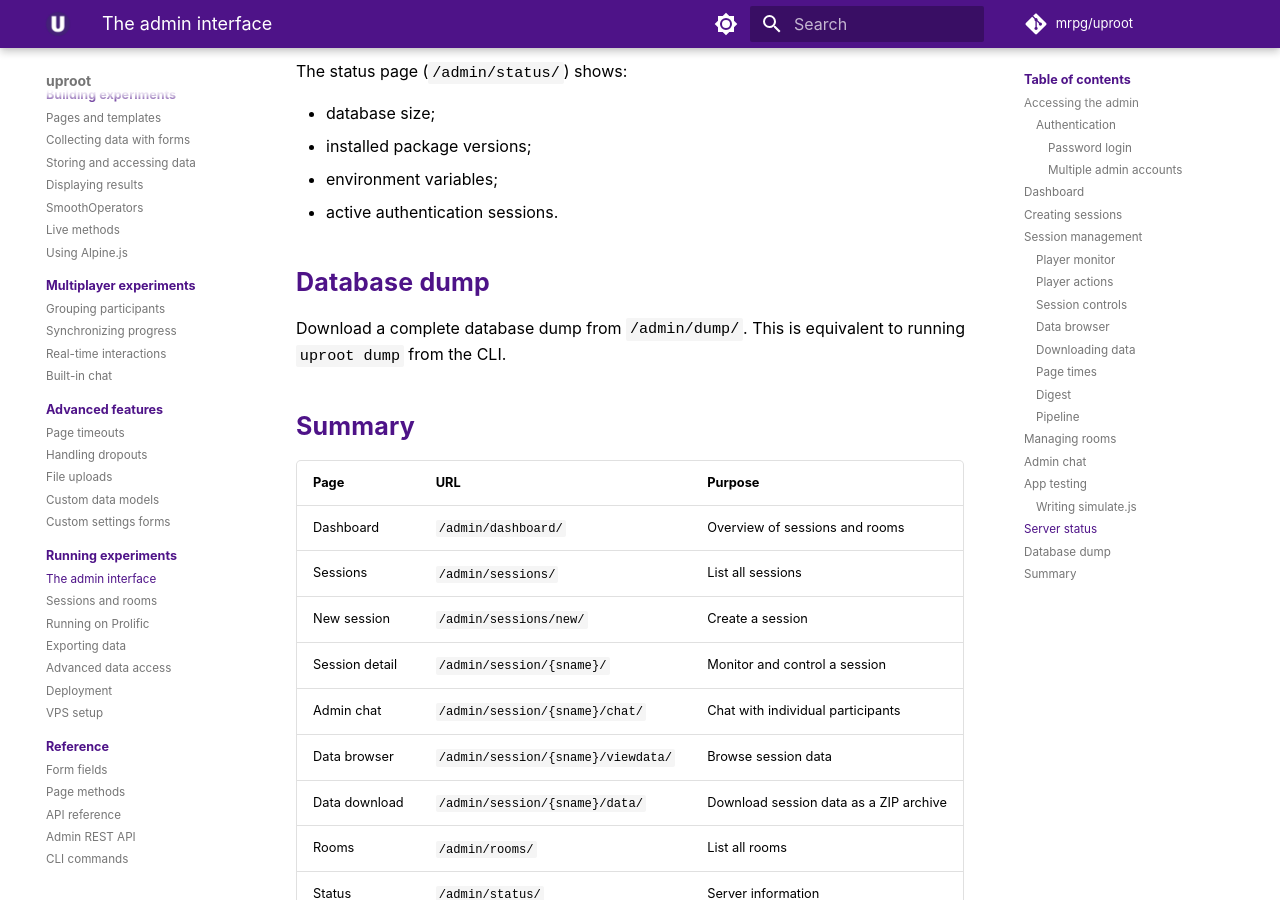
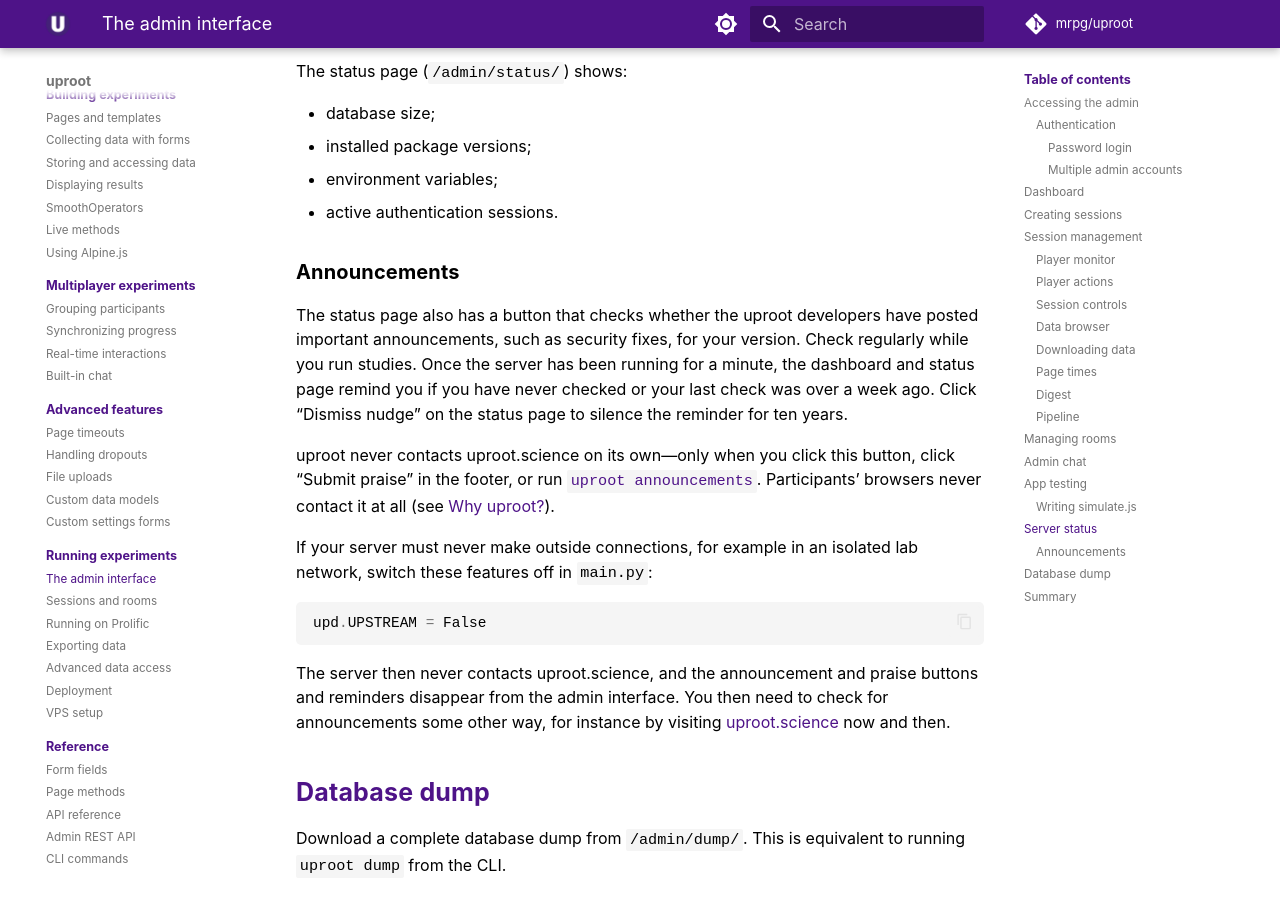
Before and after one commit to mrpg/uproot-docs, an MkDocs documentation site: the page built from docs/running/admin.md, in a window 1280 px wide and 900 px high, scrolled down 7756 px. Built offline with MkDocs 1.6.1 and Material for MkDocs 9.7.7, drawn with Linux system fonts in a browser that asks for light colours; some web fonts are replaced; comment, search, counter and statistics services are not loaded.

Commit message:
Document discreetness

````diff
--- a/docs/reference/cli.md
+++ b/docs/reference/cli.md
@@ -191,6 +191,16 @@ uproot examples
 
 Downloads and extracts all example apps into the current directory. Useful for learning and reference.
 
+### uproot announcements
+
+Check whether the uproot developers have posted important announcements for your version.
+
+```bash
+uproot announcements
+```
+
+This is the only command that contacts uproot.science, and only when you run it. It respects `upd.UPSTREAM = False` in `main.py` (see [Announcements](../running/admin.md#announcements)).
+
 ### uproot deployment
 
 Print the currently set `UPROOT_*` environment variables.
--- a/docs/running/admin.md
+++ b/docs/running/admin.md
@@ -252,6 +252,20 @@ The status page (`/admin/status/`) shows:
 - environment variables;
 - active authentication sessions.
 
+### Announcements
+
+The status page also has a button that checks whether the uproot developers have posted important announcements, such as security fixes, for your version. Check regularly while you run studies. Once the server has been running for a minute, the dashboard and status page remind you if you have never checked or your last check was over a week ago. Click “Dismiss nudge” on the status page to silence the reminder for ten years.
+
+uproot never contacts uproot.science on its own—only when you click this button, click “Submit praise” in the footer, or run [`uproot announcements`](../reference/cli.md#uproot-announcements). Participants’ browsers never contact it at all (see [Why uproot?](../why-uproot.md#your-participants-talk-only-to-your-server)).
+
+If your server must never make outside connections, for example in an isolated lab network, switch these features off in `main.py`:
+
+```python
+upd.UPSTREAM = False
+```
+
+The server then never contacts uproot.science, and the announcement and praise buttons and reminders disappear from the admin interface. You then need to check for announcements some other way, for instance by visiting [uproot.science](https://uproot.science/) now and then.
+
 ## Database dump
 
 Download a complete database dump from `/admin/dump/`. This is equivalent to running `uproot dump` from the CLI.
--- a/docs/why-uproot.md
+++ b/docs/why-uproot.md
@@ -35,7 +35,7 @@ With uproot, reproducibility is not an extra chore. It falls out of the normal w
 2. **A file in that folder, `uv.lock`, lists the exact version of every piece of software your project uses.** This includes uproot itself and everything underneath it. Think of it as a receipt for your software environment. It is written automatically; you never edit it.
 3. **One command, `uv sync`, reinstalls exactly what is on that receipt.** Not “the current version,” but *your* version—on your laptop, on a lab server, or on a replicator’s machine in 2031.
 4. **Nothing updates behind your back.** Your environment changes only when you explicitly ask for an upgrade. Mid-study, it stays frozen.
-5. **No hidden moving parts.** uproot ships all browser assets (fonts, styling, JavaScript libraries) inside the package itself, so your study does not silently depend on external servers that may change or vanish.
+5. **No hidden moving parts.** uproot ships all browser assets (fonts, styling, JavaScript libraries) inside the package itself, so your study does not silently depend on external servers that may change or vanish (or learn who your participants are; see [below](#your-participants-talk-only-to-your-server)).
 
 Together with the permanent data log above, this covers both halves of a replicable experiment: the *software* that produced your data, and the *complete history* of the data itself.
 
@@ -108,6 +108,24 @@ This says: the `bid` action accepts one thing, a number. Anything else, such as
 
 [:material-arrow-right-circle: Live methods](building/live-methods.md)
 
+## Your participants talk only to your server
+
+**The advantage in one sentence: uproot never makes a participant’s browser contact anyone but you—no font services, no content delivery networks, no trackers.**
+
+Most websites, including most survey platforms, quietly load pieces of themselves from other companies’ servers: fonts from Google, styling and scripts from content delivery networks (CDNs), icons from somewhere else again. These requests disclose the participant’s IP address to a third party. They can also reveal browser details and which website the participant is visiting. Under the GDPR, this is a transfer of personal data.
+
+uproot avoids the problem entirely. Every font, stylesheet, icon, and script that uproot uses ships inside the uproot package and is served by your own uproot server. A participant’s browser connects to your server and to nothing else. This has three practical consequences:
+
+- **Simpler data-protection paperwork.** The answer to “Which third parties receive participant data?” is “None,” unless you add some yourself.
+- **Labs without internet access work.** A lab network that only connects participant computers to your server is enough; nothing breaks because a CDN is unreachable.
+- **No silent changes.** A file that someone else hosts can change or disappear at any time. Files inside the package change only when you upgrade (see [reproducibility](#your-experiment-can-be-rerun-exactly-years-later)).
+
+This guarantee covers uproot itself. Your own pages may of course embed a YouTube video or load an external library if your study needs it; that is your decision, not the framework’s.
+
+The uproot server itself is equally discreet. It contacts uproot.science only when an admin explicitly asks it to check for announcements (or submits praise), never on its own. To rule out even that, set `upd.UPSTREAM = False` in `main.py`.
+
+[:material-arrow-right-circle: The admin interface](running/admin.md#announcements)
+
 ## Real interaction between participants, built in
 
 **The advantage in one sentence: Participants can interact live—chatting, trading, drawing, negotiating—because uproot keeps a permanent connection to every participant’s browser.**
````
